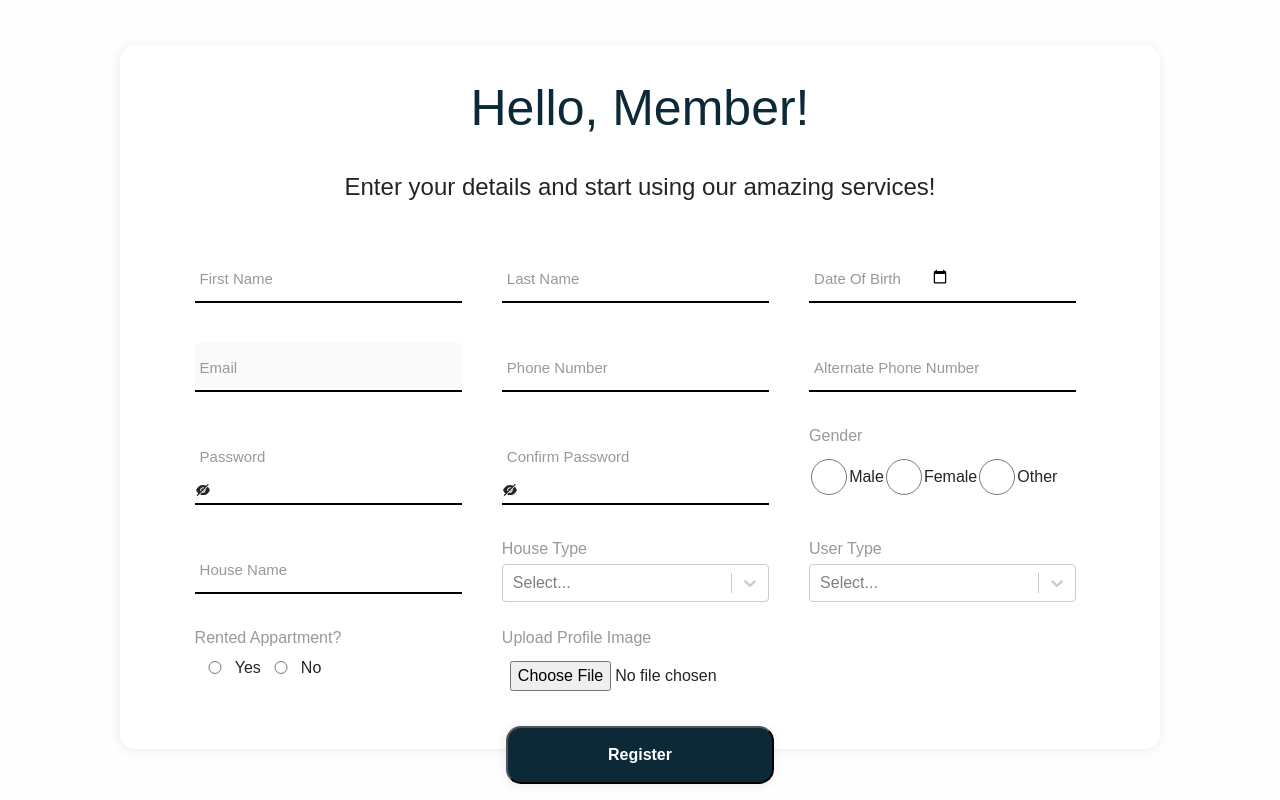
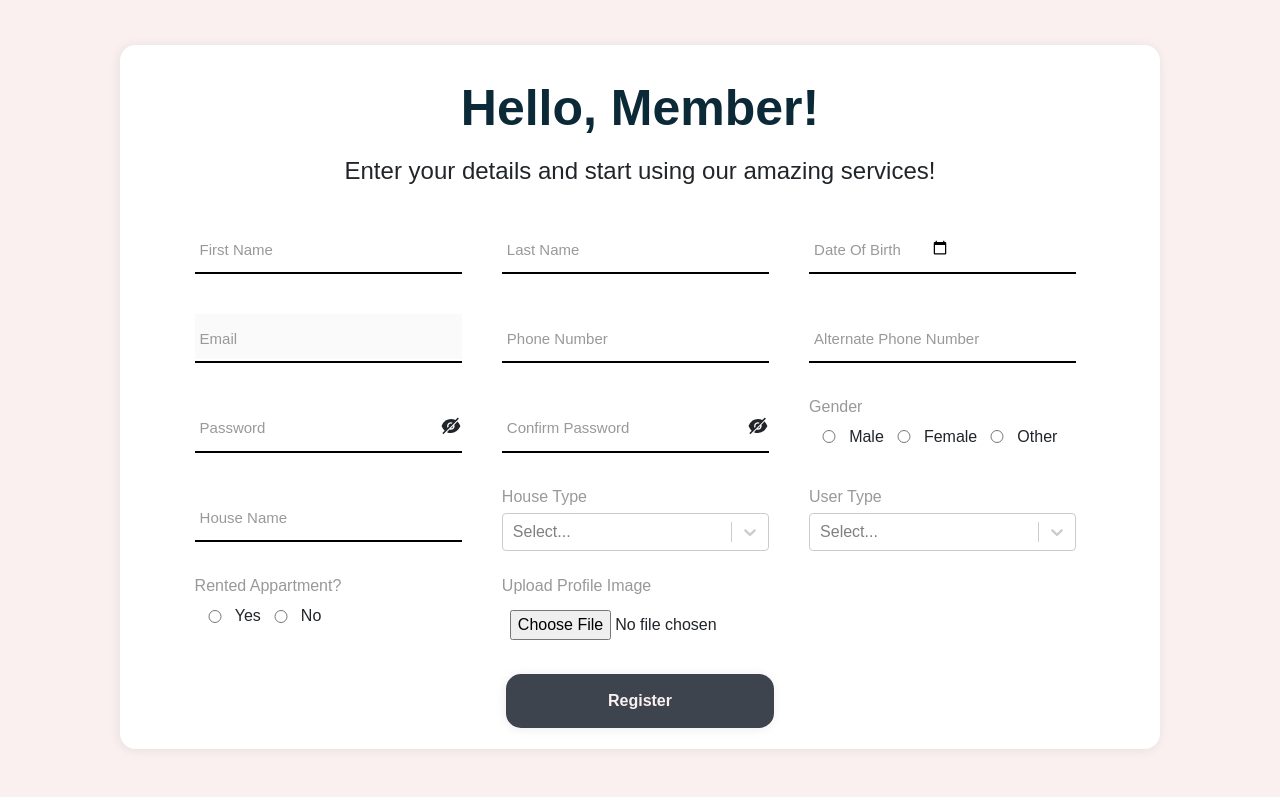
Before and after one commit to kavyeshvohra/urbancave, a React (Create React App) app: page /register in a window 1280 px wide. Both pictures are taken after a click on the button "Request OTP". Built offline with nearby package versions, Linux system fonts and the light colour scheme.

Commit message:
Fixes in Login & Register

```diff
--- a/src/index.css
+++ b/src/index.css
@@ -30,9 +30,8 @@ body {
     monospace;
 } */
 a{
-  text-decoration: none !important;
+  text-decoration: none;
 }
-
 
 .dimScreen{
   position:fixed;
--- a/src/pages/login.js
+++ b/src/pages/login.js
@@ -7,6 +7,11 @@ import { AiFillLock, AiFillEye, AiFillEyeInvisible } from 'react-icons/ai';
 const Login = () => {
 
     const [isPasswordVisible, setIsPasswordVisible] = useState(false);
+
+    const iconStyle = {
+        width: "1.5em",
+        height: "1.5em",
+    };
 
     function inputChange(e) {
         if (e.target.value !== "") {
@@ -22,22 +27,22 @@ const Login = () => {
     }
     return (
         <>
-            <LStyle.LoginContainer bgimg={'../Images/login-background.png'}>
+            <LStyle.LoginContainer>
                 <LStyle.LoginForm>
                     <LStyle.Heading1>
                         Sign In
                     </LStyle.Heading1>
                     <LStyle.Form>
                         <LStyle.FormGroup>
-                            <FaUserCircle className='login-field-icons' />
+                            <FaUserCircle className='login-field-icons' style={iconStyle} />
                             <LStyle.DetailsForm type="text" id="name" name="username" onChange={inputChange} tabIndex="1" />
                             <LStyle.FocusText data-placeholder="Email" />
                         </LStyle.FormGroup>
                         <LStyle.FormGroup>
+                            <AiFillLock className="login-field-icons" style={iconStyle} />
                             <LStyle.DetailsForm type={isPasswordVisible ? "text" : "password"} id="pass" name="password" onChange={inputChange} tabIndex="2" />
                             <LStyle.FocusText data-placeholder="Password" />
-                            <AiFillLock className="login-field-icons" />
-                            {isPasswordVisible ? (<AiFillEye onClick={changePass} className='login-eye' />) : <AiFillEyeInvisible onClick={changePass} className='login-eye' />}
+                            {isPasswordVisible ? (<AiFillEye onClick={changePass} className='login-eye' style={iconStyle}/>) : <AiFillEyeInvisible onClick={changePass} className='login-eye' style={iconStyle}/>}
                             {/* <AiFillEyeInvisible tabIndex="3" />
                             <AiFillEye className="login-field-eye-on" onFocus={changePass} onClick={changePass} /> */}
                         </LStyle.FormGroup>
--- a/src/pages/register.js
+++ b/src/pages/register.js
@@ -5,7 +5,7 @@ import { Link } from 'react-router-dom'
 import { VscError, VscCheck } from "react-icons/vsc";
 import { AiFillEye, AiFillEyeInvisible } from 'react-icons/ai';
 
-import { Heading4, Heading1, RegisterCont, RegisterForm, FormGroup, InputWrapper, Detailsform, ButtonWrapper, FocusHtml, Detailsformdate, SelectGroup, TextSpan, Checkbox, CheckGroup, ButtonSubmit, RadioLabel, ErrorMessage, ErrorMessage1, RegisterCont1, ButtonWrapper1, TextSpan1, InputWrapper1, FormGroup1, RegisterForm1, ExistAccount } from '../styles/register-styles';
+import * as RStyle from '../styles/register-styles';
 
 const Register = () => {
     // const url = ""
@@ -18,6 +18,7 @@ const Register = () => {
     const societyRegisterStep = () => {
         changeStep("step2");
     }
+
     const errorIcon = {
         display: 'inline-block',
         fill: 'red'
@@ -26,15 +27,19 @@ const Register = () => {
         display: 'none',
         fill: 'green'
     }
-    const eyeOn = {
-        display: 'unset',
-        position: 'absolute',
-        top: '50%',
-        left: '90%',
-        cursor: 'pointer',
-        fontSize: '1.35rem',
-        transform: 'translateY(-50%)'
-    }
+    // const eyeOn = {
+    //     display: 'unset',
+    //     position: 'absolute',
+    //     top: '50%',
+    //     left: '90%',
+    //     cursor: 'pointer',
+    //     fontSize: '1.35rem',
+    //     transform: 'translateY(-50%)'
+    // }
+    const iconStyle = {
+        width: "1.5em",
+        height: "1.5em",
+    };
     const options = [
         { value: 'Society-Admin', label: 'Society Admin' },
         { value: 'Society-Member', label: 'Society Member' },
@@ -52,132 +57,134 @@ const Register = () => {
     if (step === "step1") {
         return (
             <>
-                <RegisterCont1>
-                    <RegisterForm1>
-                        <Heading1>Sign Up</Heading1>
-                        <InputWrapper1>
-                            <FormGroup1>
-                                <Detailsform type="email" id="usrEmail" name="regEmail" />
-                                <FocusHtml data-placeholder='Email' />
-                            </FormGroup1>
-                        </InputWrapper1>
+                <RStyle.RegisterCont1>
+                    <RStyle.RegisterForm1>
+                        <RStyle.Heading1>Sign Up</RStyle.Heading1>
+                        <RStyle.InputWrapper1>
+                            <RStyle.FormGroup1>
+                                <RStyle.Detailsform type="email" id="usrEmail" name="regEmail" onChange={inputChange} />
+                                <RStyle.FocusHtml data-placeholder='Email' />
+                            </RStyle.FormGroup1>
+                        </RStyle.InputWrapper1>
                         <div id="descMessageContainer" >
                             <p style={{ fontSize: "11.5px", marginTop: "0.53em" }}>(Please enter the email to complete your registration. <b>Note</b>: The email must be verified by the Society Admin.)</p>
                         </div>
-                        <InputWrapper style={{ marginTop: '2em' }} id="signup_verify_email_textfield">
-                            <FormGroup>
-                                <Detailsform type="text" id="otpField" name="verif-code" />
-                                <FocusHtml data-placeholder='OTP' />
-                            </FormGroup>
-                            <TextSpan1 id="resend_otp_verify">Resend OTP</TextSpan1>
-                        </InputWrapper>
-                        <ButtonWrapper1>
-                            <ButtonSubmit name="submit" onClick={societyRegisterStep}>Request OTP</ButtonSubmit>
-                        </ButtonWrapper1>
-                        <ExistAccount>
-                            Already a Member? &nbsp;<Link to="/login" style={{ color: '#7462FC' }}> Sign In</Link>
-                        </ExistAccount>
-                    </RegisterForm1>
-                </RegisterCont1>
+                        <RStyle.InputWrapper style={{ marginTop: '2em' }} id="signup_verify_email_textfield">
+                            <RStyle.FormGroup>
+                                <RStyle.Detailsform type="text" id="otpField" name="verif-code" onChange={inputChange}/>
+                                <RStyle.FocusHtml data-placeholder='OTP' />
+                            </RStyle.FormGroup>
+                            <RStyle.TextSpan1 id="resend_otp_verify">Resend OTP</RStyle.TextSpan1>
+                        </RStyle.InputWrapper>
+                        <RStyle.ButtonWrapper1>
+                            <RStyle.ButtonSubmit name="submit" onClick={societyRegisterStep}>Request OTP</RStyle.ButtonSubmit>
+                        </RStyle.ButtonWrapper1>
+                        <RStyle.ExistAccount>
+                            Already a Member? &nbsp;<Link to="/login"><RStyle.Span>Sign In</RStyle.Span></Link>
+                        </RStyle.ExistAccount>
+                    </RStyle.RegisterForm1>
+                </RStyle.RegisterCont1>
             </>
         );
     }
     else {
         return (
             <>
-                <RegisterCont>
-                    <RegisterForm>
-                        <Heading1>
+                <RStyle.RegisterCont>
+                    <RStyle.RegisterForm>
+                        <RStyle.Heading1>
                             Hello, Member!
-                        </Heading1>
-                        <Heading4>Enter your details and start using our amazing services!</Heading4>
-                        <form>
-                            <InputWrapper>
-                                <FormGroup>
-                                    <Detailsform type="text" id="fname" required name="fname" onChange={inputChange} requried />
-                                    <FocusHtml data-placeholder="First Name" />
-                                </FormGroup>
-                                <FormGroup>
-                                    <Detailsform type="text" id="lname" name="lname" onChange={inputChange} required />
-                                    <FocusHtml data-placeholder="Last Name" />
-                                </FormGroup>
-                                <FormGroup>
-                                    <Detailsformdate type="date" id="datepicker" name="dateofbirth" onChange={inputChange} required />
-                                    <FocusHtml data-placeholder="Date Of Birth" />
-                                </FormGroup>
-                                <FormGroup>
-                                    <Detailsform type="email" name="email" disabled onChange={inputChange} required />
-                                    <FocusHtml data-placeholder="Email" />
-                                </FormGroup>
-                                <FormGroup>
-                                    <Detailsform type="text" name="phonenum" maxLength="10" onChange={inputChange} required />
-                                    <FocusHtml data-placeholder="Phone Number" />
-                                </FormGroup>
-                                <FormGroup>
-                                    <Detailsform type="text" name="altphonenum" maxLength="10" onChange={inputChange} />
-                                    <FocusHtml data-placeholder="Alternate Phone Number" />
-                                </FormGroup>
-                                <FormGroup>
-                                    <Detailsform type={passInputType} id="pwd" name="password" minLength="8" required onChange={validation} />
-                                    <FocusHtml data-placeholder="Password" />
-                                    {passInputType == 'password' ? (<AiFillEyeInvisible id="pwd-off-eye" className="icons-eye-off" onClick={() => passInput('text')} />) : (<AiFillEye id="" style={eyeOn} onClick={() => passInput('password')} />)}
-
-                                </FormGroup>
-                                <FormGroup>
-                                    <Detailsform id="confpwd" type={confirmpassInputType} name="conf-password" minLength="8" required onChange={confirmPassChange} />
-                                    <FocusHtml data-placeholder='Confirm Password' />
-                                    {confirmpassInputType == 'password' ? (<AiFillEyeInvisible id="pwd-off-eye" className="icons-eye-off" onClick={() => changeconfInputType('text')} />) : (<AiFillEye id="" style={eyeOn} onClick={() => changeconfInputType('password')} />)}
-                                </FormGroup>
-                                <CheckGroup>
-                                    <Checkbox type="radio" id="ansMale" name="genderState" value="Male" required />
-                                    <RadioLabel htmlFor="ansMale">Male</RadioLabel>
-                                    <Checkbox type="radio" id="ansFemale" name="genderState" value="female" />
-                                    <RadioLabel htmlFor="ansFemale">Female</RadioLabel>
-                                    <Checkbox type="radio" id="ansOther" name="genderState" value="other" />
-                                    <RadioLabel htmlFor="ansOther">Other</RadioLabel>
-                                    <TextSpan>Gender</TextSpan>
-                                </CheckGroup>
-                                <ErrorMessage id="message">
-                                    <h4 style={{ marginBottom: "5px" }}>Passwords must contain:</h4>
+                        </RStyle.Heading1>
+                        <RStyle.Heading4>Enter your details and start using our amazing services!</RStyle.Heading4>
+                            <RStyle.InputWrapper>
+                                <RStyle.FormGroup>
+                                    <RStyle.Detailsform type="text" id="fname" required name="fname" onChange={inputChange} requried />
+                                    <RStyle.FocusHtml data-placeholder="First Name" />
+                                </RStyle.FormGroup>
+                                <RStyle.FormGroup>
+                                    <RStyle.Detailsform type="text" id="lname" name="lname" onChange={inputChange} required />
+                                    <RStyle.FocusHtml data-placeholder="Last Name" />
+                                </RStyle.FormGroup>
+                                <RStyle.FormGroup>
+                                    <RStyle.Detailsformdate type="date" id="datepicker" name="dateofbirth" onChange={inputChange} required />
+                                    <RStyle.FocusHtml data-placeholder="Date Of Birth" />
+                                </RStyle.FormGroup>
+                                <RStyle.FormGroup>
+                                    <RStyle.Detailsform type="email" name="email" disabled onChange={inputChange} required />
+                                    <RStyle.FocusHtml data-placeholder="Email" />
+                                </RStyle.FormGroup>
+                                <RStyle.FormGroup>
+                                    <RStyle.Detailsform type="text" name="phonenum" maxLength="10" onChange={inputChange} required />
+                                    <RStyle.FocusHtml data-placeholder="Phone Number" />
+                                </RStyle.FormGroup>
+                                <RStyle.FormGroup>
+                                    <RStyle.Detailsform type="text" name="altphonenum" maxLength="10" onChange={inputChange} />
+                                    <RStyle.FocusHtml data-placeholder="Alternate Phone Number" />
+                                </RStyle.FormGroup>
+                                <RStyle.FormGroup>
+                                    <RStyle.Detailsform type={passInputType} id="pwd" name="password" minLength="8" required onChange={validation} />
+                                    <RStyle.FocusHtml data-placeholder="Password" />
+                                    {passInputType == 'password' ? (<AiFillEyeInvisible id="pwd-off-eye" style={iconStyle} className="icons-eye-off" onClick={() => passInput('text')} />) : (<AiFillEye id="" style={iconStyle} onClick={() => passInput('password')} />)}
+                                </RStyle.FormGroup>
+                                <RStyle.FormGroup>
+                                    <RStyle.Detailsform id="confpwd" type={confirmpassInputType} name="conf-password" minLength="8" required onChange={confirmPassChange} />
+                                    <RStyle.FocusHtml data-placeholder='Confirm Password' />
+                                    {confirmpassInputType == 'password' ? (<AiFillEyeInvisible id="pwd-off-eye" className="icons-eye-off" style={iconStyle} onClick={() => changeconfInputType('text')} />) : (<AiFillEye id="" style={iconStyle} onClick={() => changeconfInputType('password')} />)}
+                                </RStyle.FormGroup>
+                                <RStyle.CheckGroup>
+                                    <RStyle.Checkbox type="radio" id="ansMale" name="genderState" value="Male" required />
+                                    <RStyle.RadioLabel htmlFor="ansMale">Male</RStyle.RadioLabel>
+                                    <RStyle.Checkbox type="radio" id="ansFemale" name="genderState" value="female" />
+                                    <RStyle.RadioLabel htmlFor="ansFemale">Female</RStyle.RadioLabel>
+                                    <RStyle.Checkbox type="radio" id="ansOther" name="genderState" value="other" />
+                                    <RStyle.RadioLabel htmlFor="ansOther">Other</RStyle.RadioLabel>
+                                    <RStyle.TextSpan>Gender</RStyle.TextSpan>
+                                </RStyle.CheckGroup>
+                                <RStyle.ErrorMessageCont>
+                                <RStyle.ErrorMessage id="message">
+                                    <h4 style={{ marginBottom: "10px", fontSize: "1em" }}>Passwords must contain:</h4>
                                     <p id="letter" className="invalid"><VscError className='errorIcon' style={errorIcon} /><VscCheck className='validIcon' style={validIcon} /> A <b>lowercase</b> letter</p>
                                     <p id="capital" className="invalid"><VscError className='errorIcon' style={errorIcon} /><VscCheck className='validIcon' style={validIcon} /> A <b>capital (uppercase)</b> letter</p>
                                     <p id="number" className="invalid"><VscError className='errorIcon' style={errorIcon} /><VscCheck className='validIcon' style={validIcon} /> A <b>number</b></p>
                                     <p id="special" className="invalid"><VscError className='errorIcon' style={errorIcon} /><VscCheck className='validIcon' style={validIcon} /> A <b>special character</b></p>
                                     <p id="length" className="invalid"><VscError className='errorIcon' style={errorIcon} /><VscCheck className='validIcon' style={validIcon} /> Minimum <b>8 characters</b></p>
-                                </ErrorMessage>
-                                <FormGroup>
-                                    <Detailsform type="text" name="housename" onChange={inputChange} />
-                                    <FocusHtml data-placeholder="House Name" />
-                                </FormGroup>
-                                <ErrorMessage1 id="messageCheck">
+                                </RStyle.ErrorMessage>
+                                </RStyle.ErrorMessageCont>
+                                <RStyle.ErrorMessageCont>
+                                <RStyle.ErrorMessage1 id="messageCheck">
                                     <p id="passCheck" className="invalid"><VscError className='errorIcon' style={errorIcon} /><VscCheck className='validIcon' style={validIcon} /> Password's Match</p>
-                                </ErrorMessage1>
-                                <SelectGroup>
+                                </RStyle.ErrorMessage1>
+                                </RStyle.ErrorMessageCont>
+                                <RStyle.FormGroup>
+                                    <RStyle.Detailsform type="text" name="housename" onChange={inputChange} />
+                                    <RStyle.FocusHtml data-placeholder="House Name" />
+                                </RStyle.FormGroup>
+                                <RStyle.SelectGroup>
                                     <Select options={houseoptions} />
-                                    <TextSpan>House Type</TextSpan>
-                                </SelectGroup>
-                                <SelectGroup>
+                                    <RStyle.TextSpan>House Type</RStyle.TextSpan>
+                                </RStyle.SelectGroup>
+
+                                <RStyle.SelectGroup>
                                     <Select options={options} />
-                                    <TextSpan>User Type</TextSpan>
-                                </SelectGroup>
-                                <CheckGroup>
-                                    <Checkbox type="radio" id="ansYes" name="rentState" value="yes" />
-                                    <RadioLabel htmlFor="ansYes">Yes</RadioLabel>
-                                    <Checkbox type="radio" id="ansNo" name="rentState" value="no" />
-                                    <RadioLabel htmlFor="ansYes">No</RadioLabel>
-                                    <TextSpan>Rented Appartment?</TextSpan>
-                                </CheckGroup>
-                                <SelectGroup>
-                                    <Detailsform type="file" name="file" />
-                                    <TextSpan>Upload Profile Image</TextSpan>
-                                </SelectGroup>
-                            </InputWrapper>
-                            <ButtonWrapper>
-                                <ButtonSubmit name="submit" >Register</ButtonSubmit>
-                            </ButtonWrapper>
-                        </form>
-                    </RegisterForm>
-                </RegisterCont>
+                                    <RStyle.TextSpan>User Type</RStyle.TextSpan>
+                                </RStyle.SelectGroup>
+                                <RStyle.CheckGroup>
+                                    <RStyle.Checkbox type="radio" id="ansYes" name="rentState" value="yes" />
+                                    <RStyle.RadioLabel htmlFor="ansYes">Yes</RStyle.RadioLabel>
+                                    <RStyle.Checkbox type="radio" id="ansNo" name="rentState" value="no" />
+                                    <RStyle.RadioLabel htmlFor="ansYes">No</RStyle.RadioLabel>
+                                    <RStyle.TextSpan>Rented Appartment?</RStyle.TextSpan>
+                                </RStyle.CheckGroup>
+                                <RStyle.SelectGroup>
+                                    <RStyle.Detailsform type="file" name="file" />
+                                    <RStyle.TextSpan>Upload Profile Image</RStyle.TextSpan>
+                                </RStyle.SelectGroup>
+                            </RStyle.InputWrapper>
+                            <RStyle.ButtonWrapper>
+                                <RStyle.ButtonSubmit name="submit" >Register</RStyle.ButtonSubmit>
+                            </RStyle.ButtonWrapper>
+                    </RStyle.RegisterForm>
+                </RStyle.RegisterCont>
             </>
         );
     }
--- a/src/styles/register-styles.js
+++ b/src/styles/register-styles.js
@@ -2,7 +2,8 @@ import styled from 'styled-components';
 
 export const Heading4 = styled.h4`
 text-align: center;
-margin-bottom: 2.2em;
+margin-bottom: 1em;
+padding-bottom: 2em;
 `;
 export const EmHeading4 = styled.h4`
   margin-bottom: 2.2.em;
@@ -12,7 +13,8 @@ export const Heading1 = styled.h1`
   color: #0c2938;
   font-size: 50px;
   text-align: center;
-  margin-bottom: -3.4rem;
+  font-weight: 700;
+  margin-bottom: -4.4rem;
 `;
 export const RegisterCont = styled.div`
   display: flex;
@@ -22,6 +24,7 @@ export const RegisterCont = styled.div`
   height: 100vh;
   overflow: hidden;
   margin-top: -0.2em;
+  background-color: #faf0f0;
 `;
 export const RadioLabel = styled.label`
   display: flex !important;
@@ -30,7 +33,7 @@ export const RadioLabel = styled.label`
 `
 export const RegisterForm = styled.div`
   border: 1px solid #fff;
-  padding: 2rem 4.6rem;
+  padding: 2rem 4.6rem 4rem 4.6rem;
   background-color: #fff;
   border-radius: 15px;
   width: 65em;
@@ -39,6 +42,18 @@ export const RegisterForm = styled.div`
   flex-direction: column;
   box-shadow: -1px 1px 11px #00000014;
 `;
+
+export const Span = styled.span`
+    color: #FAB0B0;
+    font-weight: 500;
+    text-decoration: underline;
+    &:hover
+    {
+      color: #595757;
+      text-decoration-color: #595757;
+    }
+`
+
 export const SelectGroup = styled.div`
   width: 30%;
   position: relative;
@@ -75,20 +90,23 @@ export const ButtonSubmit = styled.button`
   display: inline-block;
   cursor: pointer;
   border-radius: 15px;
-  background-color: #0c2938;
-  color: #fff;
+  background-color: #3e444e;
+  color: #faf0f0;
+  outline:none;
+  text-decoration: none;
   font-weight: bold;
   font-family: montserrat, sans-serif;
   box-shadow: -1px 1px 11px #00000014;
   transition: 0.3s all ease-in-out;
+  border: none;
 
-&:hover,
-&:focus {
-  background-color: #fff;
-  color: #000;
-  font-weight: bold;
-  background-image: linear-gradient(14deg, #d7d7d7, #dddddd);
-}
+  &:hover, &:focus
+  {
+    /* background-color: #9FB1BCFF; */
+    color: #595757;
+    font-weight: bold;
+    background-image: linear-gradient(240deg, #fcd2d2, #dddddd);
+  }
 `;
 export const FormGroup = styled.div`
   margin-bottom: 2.5em;
@@ -97,6 +115,8 @@ export const FormGroup = styled.div`
   position: relative;
   transition: 0.3s all ease;
   padding-bottom: 0.125em;
+  display: flex;
+  align-items: center;
 `;
 export const InputWrapper = styled.div`
     display: flex;
@@ -105,6 +125,7 @@ export const InputWrapper = styled.div`
     justify-content: flex-start;
     column-gap: 2.5em;
     flex-wrap: wrap;
+    margin-top: -2em;
 `;
 export const FormGroup1 = styled.div`
   margin-top: 1em;
@@ -126,6 +147,8 @@ export const RegisterCont1 = styled.div`
     justify-content: center;
     height: 100vh;
     width: 100vw;
+    background-color: #faf0f0;
+
 `;
 
 export const RegisterForm1 = styled.div`
@@ -134,7 +157,7 @@ export const RegisterForm1 = styled.div`
     padding: 2rem 4.6rem;
     border-radius: 15px;
     width: 50em;
-    height: 26em;
+    height: auto;
     display: flex;
     flex-direction: column;
     box-shadow: -1px 1px 11px #00000014;
@@ -190,6 +213,14 @@ export const TextSpan1 = styled.span`
   display:inline-block;
   margin-top: 1.2em;
   cursor: pointer;
+  font-weight: 600;
+
+  &:hover
+  {
+    color: #595757;
+    text-decoration: underline;
+    text-decoration-color: #595757;
+  }
 `;
 export const FocusHtml = styled.span`
   position: absolute;
@@ -242,6 +273,16 @@ export const ErrorMessage = styled.div`
   padding: 10px;
   border-radius: 2%;
   margin-bottom: 1.2em;
+  position: absolute;
+  z-index: 9999999999;
+`
+export const ErrorMessageCont = styled.div`
+  position: relative;
+  width: inherit;
+  height: inherit;
+`
+export const ErrorMessageCont1 = styled.div`
+  position: relative;
 `
 export const ErrorMessage1 = styled.div`
   display: none;
@@ -250,8 +291,11 @@ export const ErrorMessage1 = styled.div`
   padding: 10px;
   border-radius: 2%;
   height: 10%;
-  position: relative;
+  position: absolute;
   top: -2.5em;
+  padding-bottom: 2.2em;
+  z-index: 999999999999;
+  transform: translateX(115%);
 `;
 export const ExistAccount = styled.div`
   font-size: 16px;
```
Also changed, not shown: src/styles/login-style.js (+26 -26 lines).
